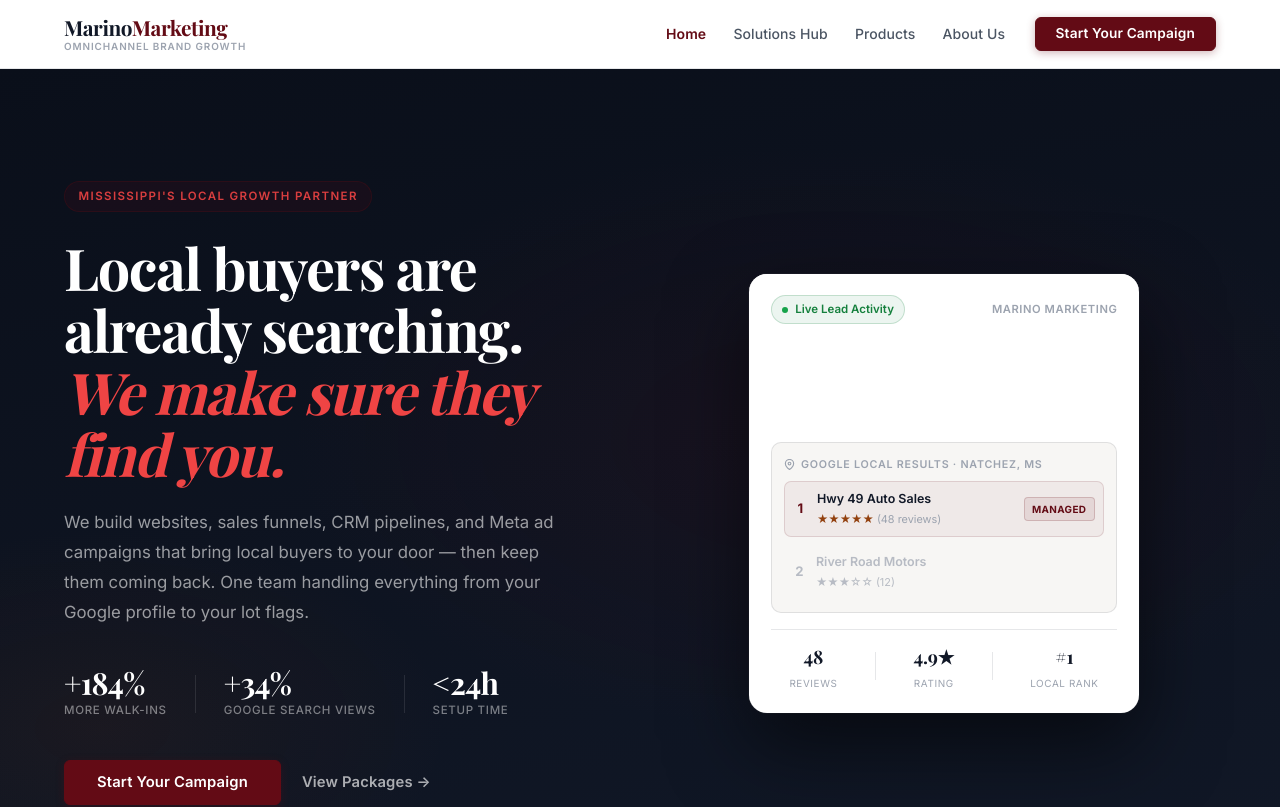
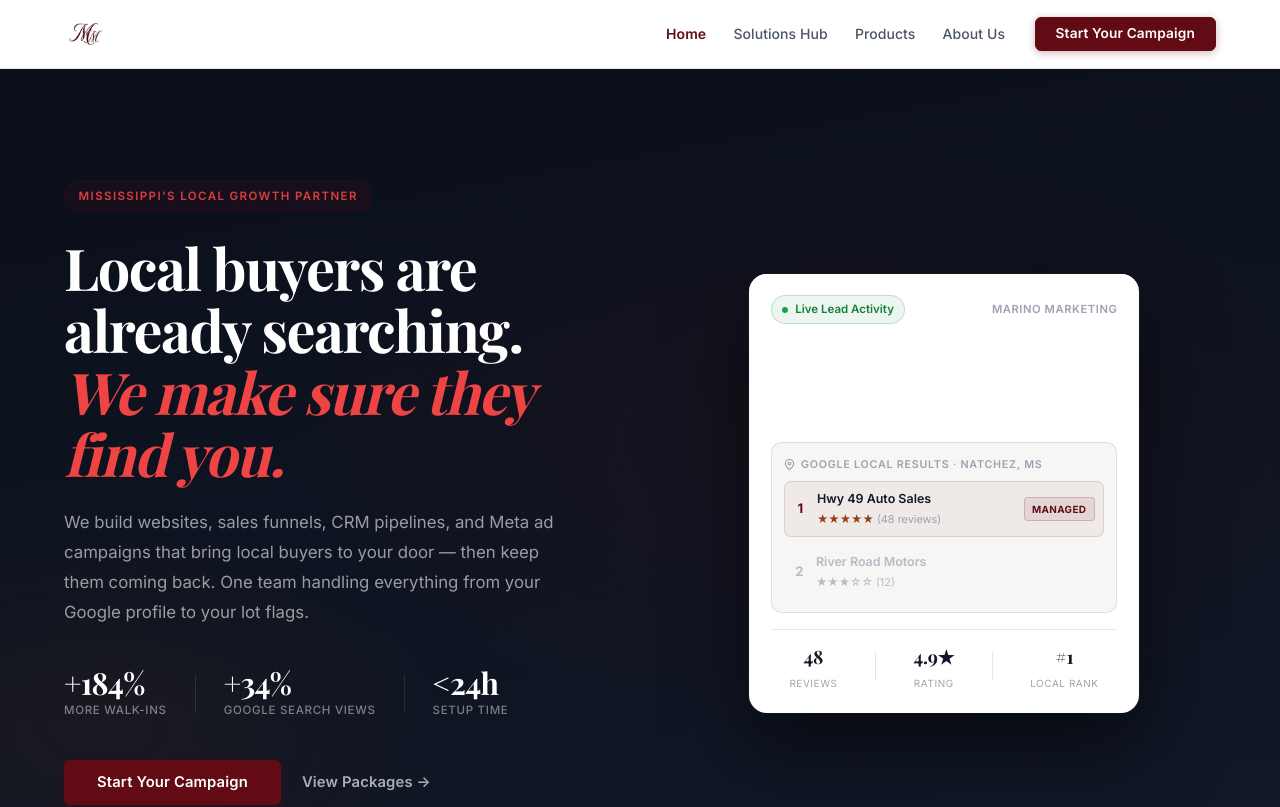
Before and after one commit to Power-Digital-Media/marino-marketing-web, a React (Vite) app: page / in a window 1280 px wide. Shown: the top 807 px of the page. Built offline with nearby package versions, Linux system fonts and the light colour scheme; a web font is replaced by a local one.

Commit message:
feat: MM monogram logo in header + favicon + apple-touch-icon

```diff
--- a/index.html
+++ b/index.html
@@ -2,7 +2,8 @@
 <html lang="en">
   <head>
     <meta charset="UTF-8" />
-    <link rel="icon" type="image/svg+xml" href="/favicon.svg" />
+    <link rel="icon" type="image/png" href="/assets/logo_mm.png" />
+    <link rel="apple-touch-icon" href="/assets/logo_mm.png" />
     <meta name="viewport" content="width=device-width, initial-scale=1.0" />
     <meta name="description" content="Marino Marketing Solutions provides custom web development, CRM pipeline automation, email marketing, digital lead generation, and weekly print advertising for local businesses." />
 
--- a/src/components/Header.css
+++ b/src/components/Header.css
@@ -25,31 +25,14 @@
 .logo-link {
   text-decoration: none;
   display: flex;
-  flex-direction: column;
-  line-height: 1;
-  gap: 0.15rem;
+  align-items: center;
 }
 
-.logo-text {
-  font-family: var(--font-heading);
-  font-size: 1.3rem;
-  font-weight: 700;
-  color: var(--color-text-primary);
-  letter-spacing: -0.02em;
-  line-height: 1.1;
-}
-
-.logo-accent {
-  color: var(--color-accent);
-}
-
-.logo-subtext {
-  font-family: var(--font-body);
-  font-size: 0.62rem;
-  font-weight: 600;
-  color: var(--color-text-light);
-  text-transform: uppercase;
-  letter-spacing: 0.09em;
+.logo-img {
+  height: 44px;
+  width: auto;
+  display: block;
+  object-fit: contain;
 }
 
 /* ─── Navigation ─── */
--- a/src/components/Header.jsx
+++ b/src/components/Header.jsx
@@ -50,10 +50,11 @@
     <header className="header">
       <div className="container header-container">
         <Link to="/" className="logo-link" onClick={handleNavClick}>
-          <div className="logo-text">
-            Marino<span className="logo-accent">Marketing</span>
-          </div>
-          <div className="logo-subtext">Omnichannel Brand Growth</div>
+          <img
+            src="/assets/logo_mm.png"
+            alt="Marino Marketing — MM Logo"
+            className="logo-img"
+          />
         </Link>
 
         {/* Mobile Toggle Button */}
```
Also changed, not shown: public/assets/logo_mm.png (added).
